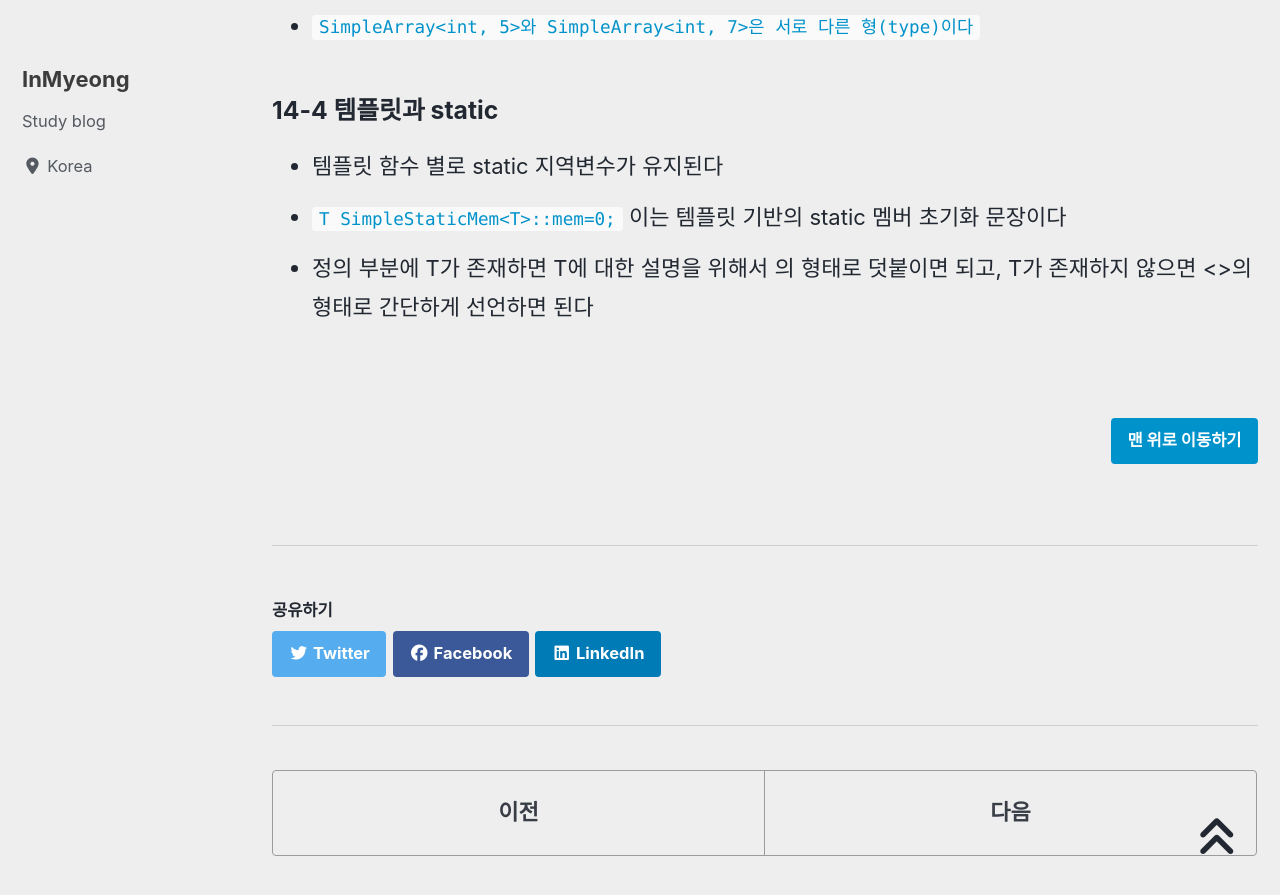
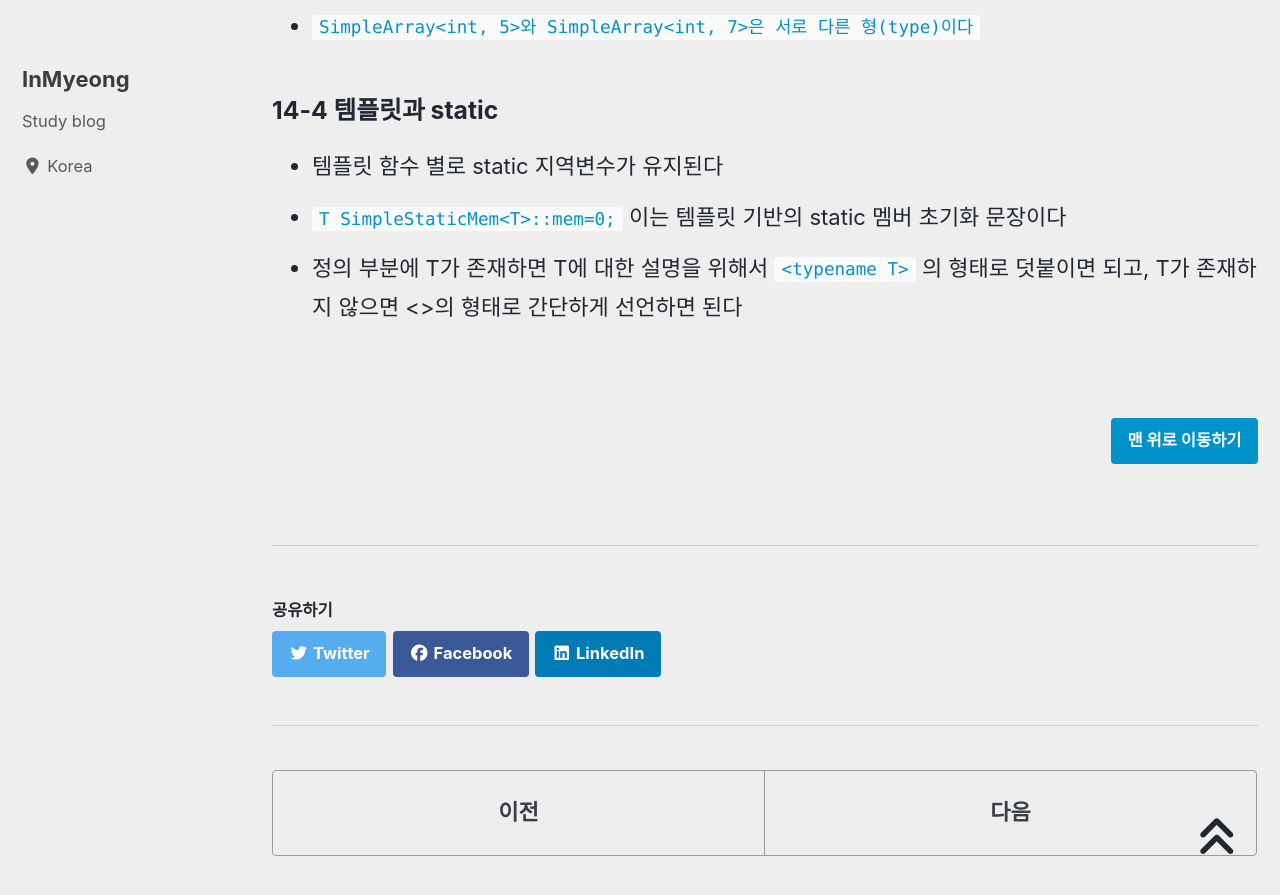
Before and after one commit to devMyeong/devMyeong.github.io, a Jekyll site: the page built from _posts/cpp/2021-07-29-cpp.md, in a window 1280 px wide and 900 px high, scrolled down 27273 px. Shown: the top 895 px of the window. Built offline with Jekyll 4.4.1, drawn with Linux system fonts in a browser that asks for light colours; cached includes are drawn as plain includes; nearby versions of some CDN libraries; some web fonts are replaced; comment, search, counter and statistics services are not loaded.

Commit message:
corr typo

```diff
--- a/_posts/cpp/2021-07-29-cpp.md
+++ b/_posts/cpp/2021-07-29-cpp.md
@@ -548,7 +548,7 @@ class MySimple<T1, int> { ... }
 ### 14-4 템플릿과 static
 - 템플릿 함수 별로 static 지역변수가 유지된다
 - `T SimpleStaticMem<T>::mem=0;` 이는 템플릿 기반의 static 멤버 초기화 문장이다
-- 정의 부분에 T가 존재하면 T에 대한 설명을 위해서 <typename T>의 형태로 덧붙이면 되고, T가 존재하지 않으면 <>의 형태로 간단하게 선언하면 된다
+- 정의 부분에 T가 존재하면 T에 대한 설명을 위해서 `<typename T>` 의 형태로 덧붙이면 되고, T가 존재하지 않으면 <>의 형태로 간단하게 선언하면 된다
 
 <br>
 
```
